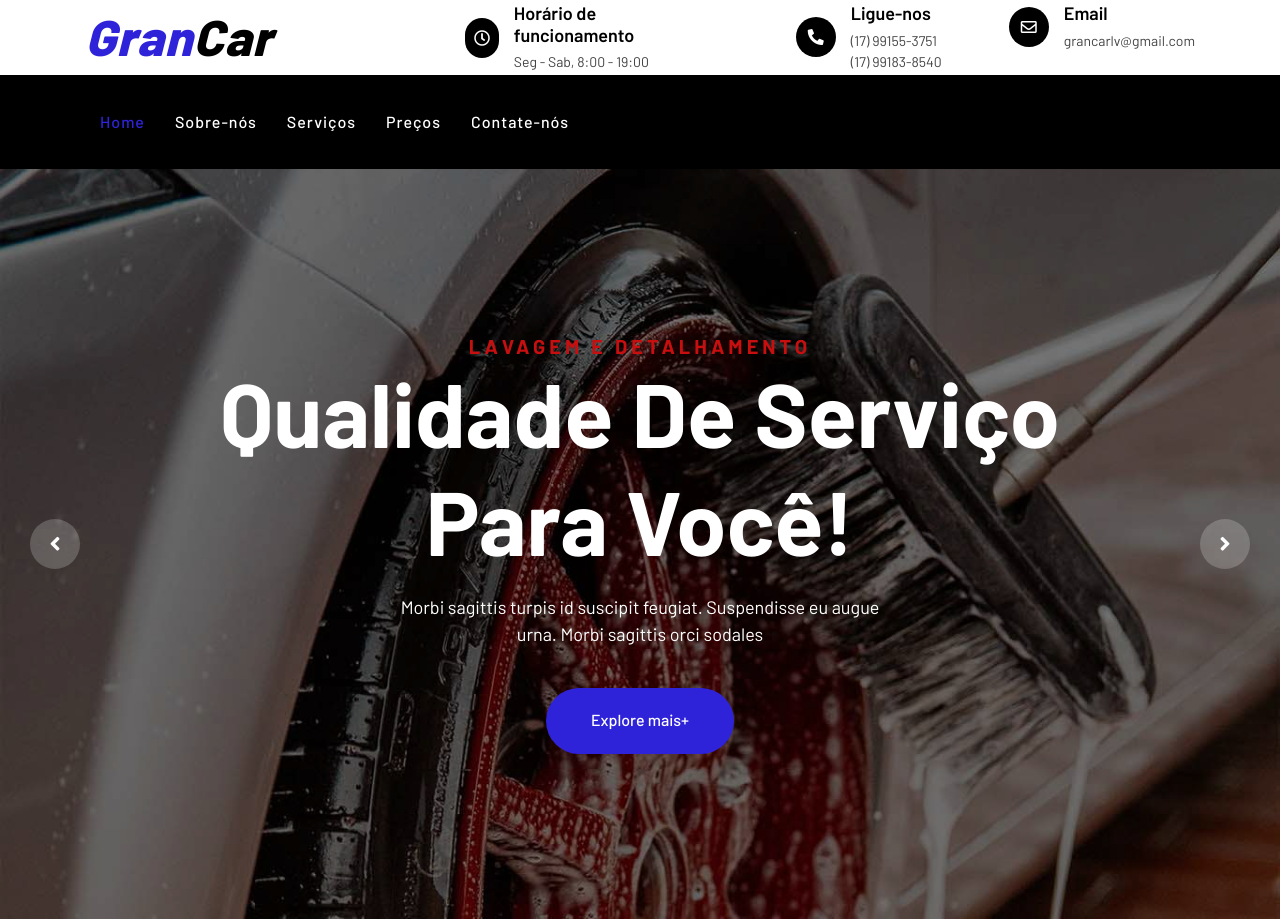
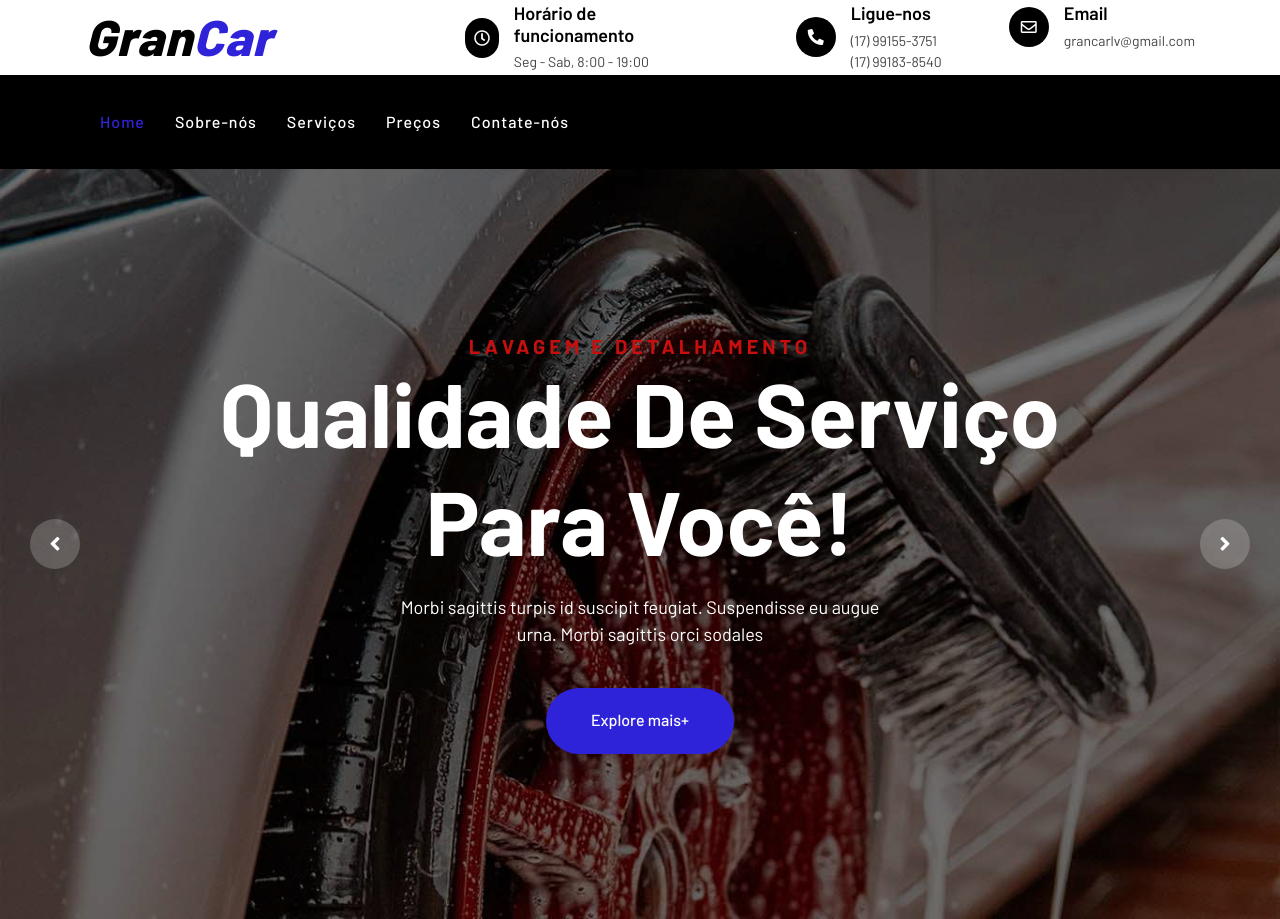
Before and after one commit to ryancrds/lavajato-grancar, a plain HTML site: page index.html in a window 1280 px wide. Shown: the top 919 px of the page. Drawn offline with nearby package versions, Linux system fonts and the light colour scheme.

Commit message:
ajustado noem

```diff
--- a/index.html
+++ b/index.html
@@ -32,7 +32,7 @@
                     <div class="col-lg-4 col-md-12">
                         <div class="logo">
                             <a href="index.html">
-                                <h1>Gran<span>Car</span></h1>
+                                <h1><span>Gran</span>Car</h1>
                                 <!-- <img src="img/logo.jpg" alt="Logo"> -->
                             </a>
                         </div>
```
